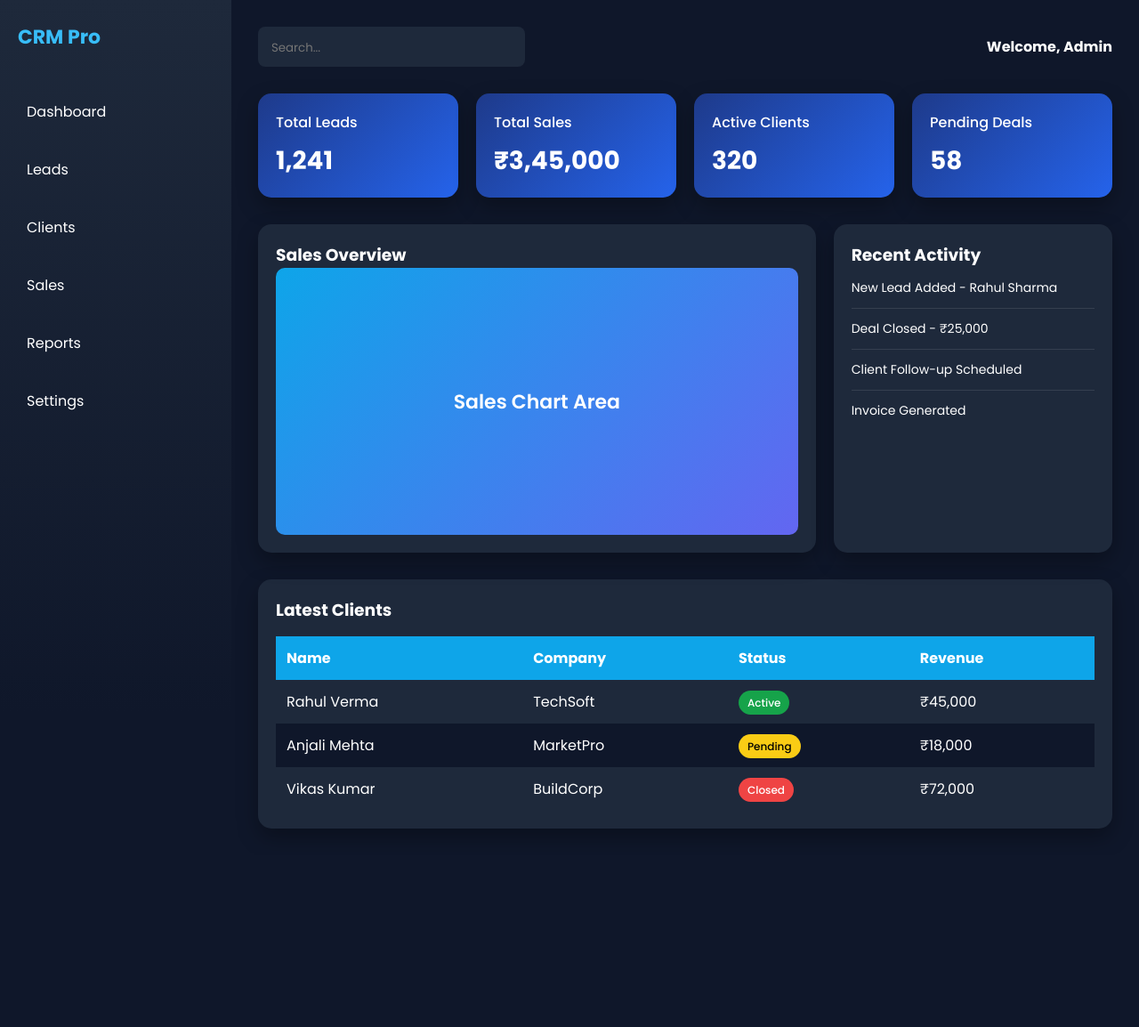
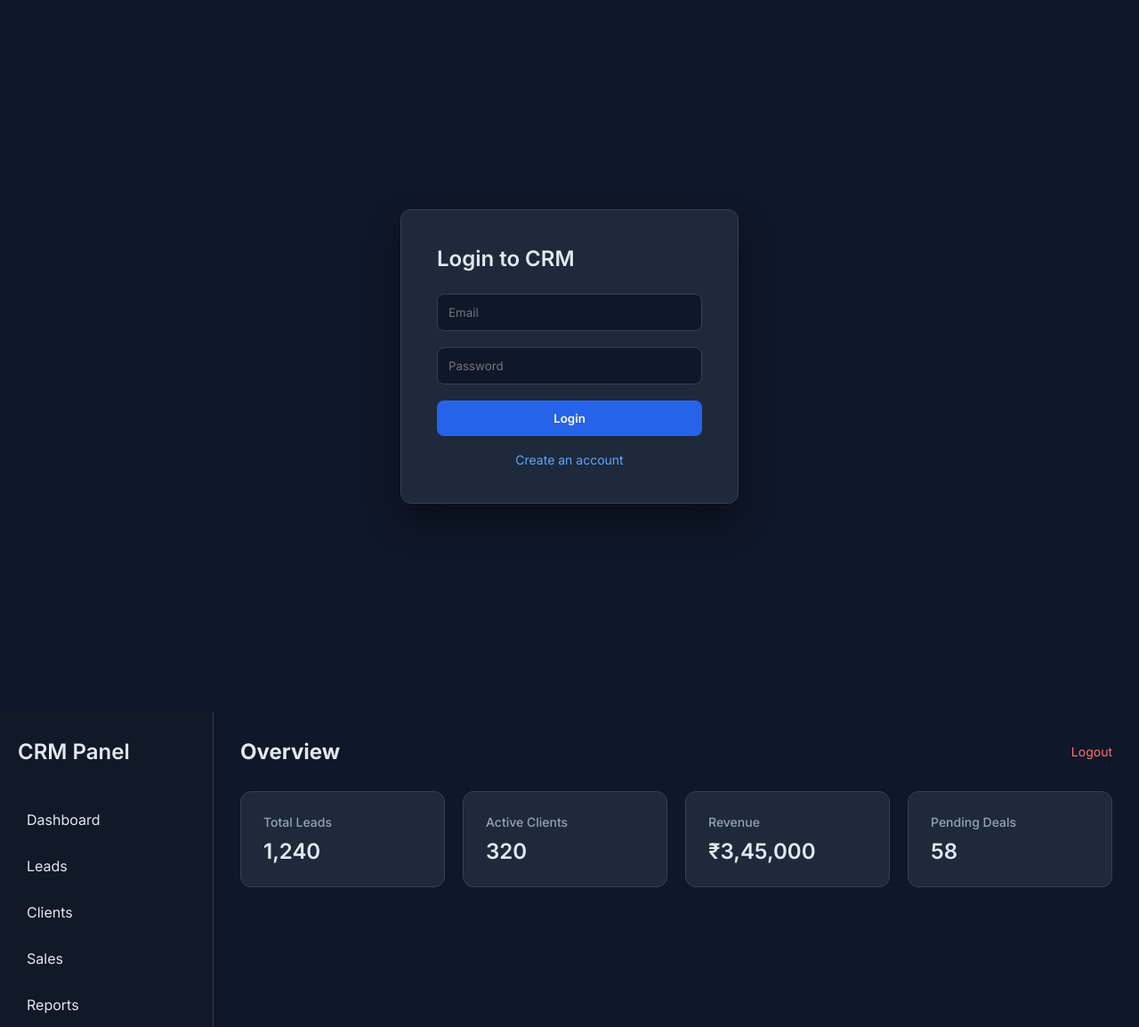
Before and after one commit to Hiteshun/crmmanagement, a plain HTML site: page index.html in a window 1280 px wide. Shown: the top 1154 px of the page at 89% size. Before the commit the page ends 961 px from the top, so only its background shows below. Drawn offline with Linux system fonts and the light colour scheme.

Commit message:
Update index.html

```diff
--- a/index.html
+++ b/index.html
@@ -3,38 +3,109 @@
 <head>
 <meta charset="UTF-8">
 <meta name="viewport" content="width=device-width, initial-scale=1.0">
-<title>CRM Dashboard</title>
+<title>CRM Management</title>
 
-<link href="https://fonts.googleapis.com/css2?family=Poppins:wght@300;400;500;600;700&display=swap" rel="stylesheet">
+<link href="https://fonts.googleapis.com/css2?family=Inter:wght@300;400;500;600;700&display=swap" rel="stylesheet">
 
 <style>
+:root{
+  --primary:#2563eb;
+  --dark:#0f172a;
+  --card:#1e293b;
+  --border:#334155;
+  --text:#e2e8f0;
+}
+
 *{
   margin:0;
   padding:0;
   box-sizing:border-box;
-  font-family:'Poppins',sans-serif;
+  font-family:'Inter',sans-serif;
 }
 
 body{
-  background: #0f172a;
-  color:#fff;
+  background:var(--dark);
+  color:var(--text);
+}
+
+/* CENTER AUTH PAGES */
+
+.auth-container{
+  height:100vh;
+  display:flex;
+  justify-content:center;
+  align-items:center;
+}
+
+.auth-box{
+  width:380px;
+  background:var(--card);
+  padding:40px;
+  border-radius:12px;
+  box-shadow:0 20px 40px rgba(0,0,0,0.4);
+  border:1px solid var(--border);
+}
+
+.auth-box h2{
+  margin-bottom:25px;
+  font-weight:600;
+}
+
+.input-group{
+  margin-bottom:18px;
+}
+
+.input-group input{
+  width:100%;
+  padding:12px;
+  border-radius:8px;
+  border:1px solid var(--border);
+  background:#0f172a;
+  color:white;
+}
+
+button{
+  width:100%;
+  padding:12px;
+  border:none;
+  border-radius:8px;
+  background:var(--primary);
+  color:white;
+  font-weight:600;
+  cursor:pointer;
+  transition:0.3s;
+}
+
+button:hover{
+  opacity:0.9;
+}
+
+.switch{
+  margin-top:18px;
+  text-align:center;
+  font-size:14px;
+  cursor:pointer;
+  color:#60a5fa;
+}
+
+/* DASHBOARD */
+
+.dashboard{
+  display:none;
+  height:100vh;
   display:flex;
 }
 
-/* Sidebar */
-
 .sidebar{
-  width:260px;
-  height:100vh;
-  background: linear-gradient(180deg,#1e293b,#0f172a);
-  padding:25px 20px;
-  position:fixed;
+  width:240px;
+  background:#111827;
+  padding:30px 20px;
+  border-right:1px solid var(--border);
 }
 
 .sidebar h2{
-  font-size:22px;
   margin-bottom:40px;
-  color:#38bdf8;
+  font-weight:600;
 }
 
 .sidebar ul{
@@ -42,26 +113,21 @@ body{
 }
 
 .sidebar ul li{
-  padding:15px 10px;
-  border-radius:8px;
-  margin-bottom:10px;
+  padding:12px 10px;
+  border-radius:6px;
+  margin-bottom:8px;
   cursor:pointer;
   transition:0.3s;
 }
 
 .sidebar ul li:hover{
-  background:#1e40af;
+  background:#1f2937;
 }
 
-/* Main */
-
 .main{
-  margin-left:260px;
+  flex:1;
   padding:30px;
-  width:100%;
 }
-
-/* Topbar */
 
 .topbar{
   display:flex;
@@ -70,262 +136,141 @@ body{
   margin-bottom:30px;
 }
 
-.search{
-  background:#1e293b;
-  padding:10px 15px;
-  border-radius:8px;
-  width:300px;
-}
-
-.search input{
-  background:none;
-  border:none;
-  outline:none;
-  color:white;
-  width:100%;
-}
-
-/* Cards */
-
 .cards{
   display:grid;
   grid-template-columns:repeat(auto-fit,minmax(220px,1fr));
   gap:20px;
-  margin-bottom:30px;
 }
 
 .card{
-  background:linear-gradient(135deg,#1e3a8a,#2563eb);
-  padding:20px;
-  border-radius:15px;
-  box-shadow:0 10px 25px rgba(0,0,0,0.3);
-  transition:0.3s;
-}
-
-.card:hover{
-  transform:translateY(-5px);
+  background:var(--card);
+  padding:25px;
+  border-radius:12px;
+  border:1px solid var(--border);
 }
 
 .card h3{
-  font-size:16px;
+  font-size:14px;
+  font-weight:500;
   margin-bottom:10px;
-  font-weight:500;
+  color:#94a3b8;
 }
 
 .card h1{
-  font-size:28px;
-  font-weight:700;
-}
-
-/* Section */
-
-.section{
-  display:grid;
-  grid-template-columns:2fr 1fr;
-  gap:20px;
-}
-
-/* Chart Box */
-
-.chart-box{
-  background:#1e293b;
-  padding:20px;
-  border-radius:15px;
-  box-shadow:0 10px 25px rgba(0,0,0,0.3);
-}
-
-.chart-placeholder{
-  height:300px;
-  background:linear-gradient(135deg,#0ea5e9,#6366f1);
-  border-radius:10px;
-  display:flex;
-  justify-content:center;
-  align-items:center;
-  font-size:22px;
+  font-size:24px;
   font-weight:600;
 }
 
-/* Activity */
-
-.activity{
-  background:#1e293b;
-  padding:20px;
-  border-radius:15px;
-  box-shadow:0 10px 25px rgba(0,0,0,0.3);
-}
-
-.activity-item{
-  padding:12px 0;
-  border-bottom:1px solid rgba(255,255,255,0.1);
+.logout{
+  cursor:pointer;
+  color:#f87171;
   font-size:14px;
-}
-
-.activity-item:last-child{
-  border:none;
-}
-
-/* Table */
-
-.table-section{
-  margin-top:30px;
-  background:#1e293b;
-  padding:20px;
-  border-radius:15px;
-  box-shadow:0 10px 25px rgba(0,0,0,0.3);
-}
-
-table{
-  width:100%;
-  border-collapse:collapse;
-  margin-top:15px;
-}
-
-table th, table td{
-  padding:12px;
-  text-align:left;
-}
-
-table th{
-  background:#0ea5e9;
-}
-
-table tr:nth-child(even){
-  background:#0f172a;
-}
-
-.status{
-  padding:5px 10px;
-  border-radius:20px;
-  font-size:12px;
-  font-weight:500;
-}
-
-.status.active{
-  background:#16a34a;
-}
-
-.status.pending{
-  background:#facc15;
-  color:#000;
-}
-
-.status.closed{
-  background:#ef4444;
-}
-
-/* Responsive */
-
-@media(max-width:900px){
-  .section{
-    grid-template-columns:1fr;
-  }
 }
 </style>
 </head>
 
 <body>
 
+<!-- LOGIN -->
+<div class="auth-container" id="loginPage">
+  <div class="auth-box">
+    <h2>Login to CRM</h2>
+    <div class="input-group">
+      <input type="email" id="loginEmail" placeholder="Email">
+    </div>
+    <div class="input-group">
+      <input type="password" id="loginPassword" placeholder="Password">
+    </div>
+    <button onclick="login()">Login</button>
+    <div class="switch" onclick="showSignup()">Create an account</div>
+  </div>
+</div>
+
+<!-- SIGNUP -->
+<div class="auth-container" id="signupPage" style="display:none;">
+  <div class="auth-box">
+    <h2>Create Account</h2>
+    <div class="input-group">
+      <input type="text" id="signupName" placeholder="Full Name">
+    </div>
+    <div class="input-group">
+      <input type="email" id="signupEmail" placeholder="Email">
+    </div>
+    <div class="input-group">
+      <input type="password" id="signupPassword" placeholder="Password">
+    </div>
+    <button onclick="signup()">Sign Up</button>
+    <div class="switch" onclick="showLogin()">Already have account?</div>
+  </div>
+</div>
+
+<!-- DASHBOARD -->
+<div class="dashboard" id="dashboard">
   <div class="sidebar">
-  <h2>CRM Pro</h2>
+    <h2>CRM Panel</h2>
     <ul>
       <li>Dashboard</li>
       <li>Leads</li>
       <li>Clients</li>
       <li>Sales</li>
       <li>Reports</li>
-    <li>Settings</li>
     </ul>
   </div>
 
   <div class="main">
-
     <div class="topbar">
-    <div class="search">
-      <input type="text" placeholder="Search...">
-    </div>
-    <div>
-      <strong>Welcome, Admin</strong>
-    </div>
+      <h2>Overview</h2>
+      <div class="logout" onclick="logout()">Logout</div>
     </div>
 
     <div class="cards">
       <div class="card">
         <h3>Total Leads</h3>
-      <h1 id="leads">1,240</h1>
-    </div>
-    <div class="card">
-      <h3>Total Sales</h3>
-      <h1>₹3,45,000</h1>
+        <h1>1,240</h1>
       </div>
       <div class="card">
         <h3>Active Clients</h3>
         <h1>320</h1>
       </div>
       <div class="card">
+        <h3>Revenue</h3>
+        <h1>₹3,45,000</h1>
+      </div>
+      <div class="card">
         <h3>Pending Deals</h3>
         <h1>58</h1>
       </div>
     </div>
-
-  <div class="section">
-    <div class="chart-box">
-      <h3>Sales Overview</h3>
-      <div class="chart-placeholder">
-        Sales Chart Area
   </div>
 </div>
 
-    <div class="activity">
-      <h3>Recent Activity</h3>
-      <div class="activity-item">New Lead Added - Rahul Sharma</div>
-      <div class="activity-item">Deal Closed - ₹25,000</div>
-      <div class="activity-item">Client Follow-up Scheduled</div>
-      <div class="activity-item">Invoice Generated</div>
-    </div>
-  </div>
+<script>
 
-  <div class="table-section">
-    <h3>Latest Clients</h3>
-    <table>
-      <thead>
-        <tr>
-          <th>Name</th>
-          <th>Company</th>
-          <th>Status</th>
-          <th>Revenue</th>
-        </tr>
-      </thead>
-      <tbody>
-        <tr>
-          <td>Rahul Verma</td>
-          <td>TechSoft</td>
-          <td><span class="status active">Active</span></td>
-          <td>₹45,000</td>
-        </tr>
-        <tr>
-          <td>Anjali Mehta</td>
-          <td>MarketPro</td>
-          <td><span class="status pending">Pending</span></td>
-          <td>₹18,000</td>
-        </tr>
-        <tr>
-          <td>Vikas Kumar</td>
-          <td>BuildCorp</td>
-          <td><span class="status closed">Closed</span></td>
-          <td>₹72,000</td>
-        </tr>
-      </tbody>
-    </table>
-  </div>
+function showSignup(){
+  document.getElementById("loginPage").style.display="none";
+  document.getElementById("signupPage").style.display="flex";
+}
 
-</div>
+function showLogin(){
+  document.getElementById("signupPage").style.display="none";
+  document.getElementById("loginPage").style.display="flex";
+}
 
-<script>
-let leadsCount = 1240;
-setInterval(()=>{
-  leadsCount += Math.floor(Math.random()*3);
-  document.getElementById("leads").innerText = leadsCount.toLocaleString();
-},3000);
+function signup(){
+  alert("Account created successfully (connect backend later)");
+  showLogin();
+}
+
+function login(){
+  document.getElementById("loginPage").style.display="none";
+  document.getElementById("dashboard").style.display="flex";
+}
+
+function logout(){
+  document.getElementById("dashboard").style.display="none";
+  document.getElementById("loginPage").style.display="flex";
+}
+
 </script>
 
 </body>
```
Lines whose indentation alone changed are shown as unchanged.
